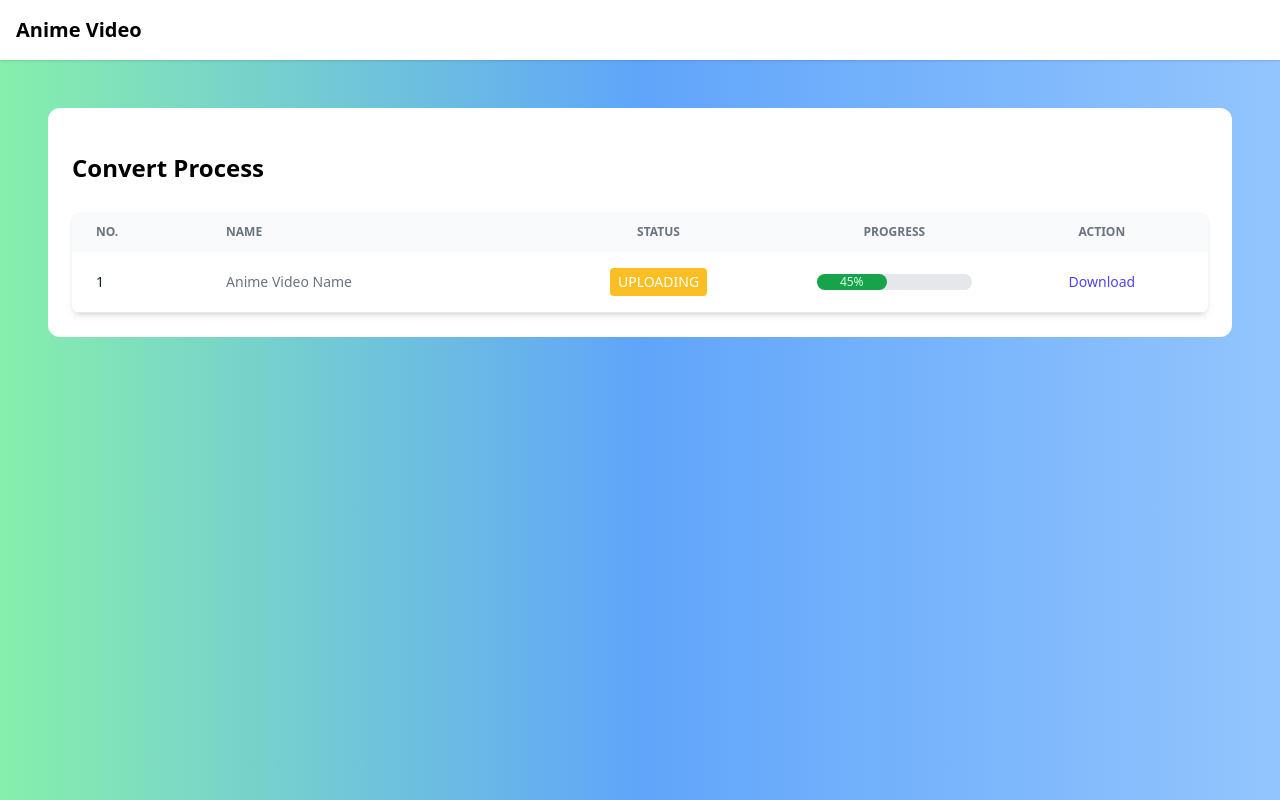
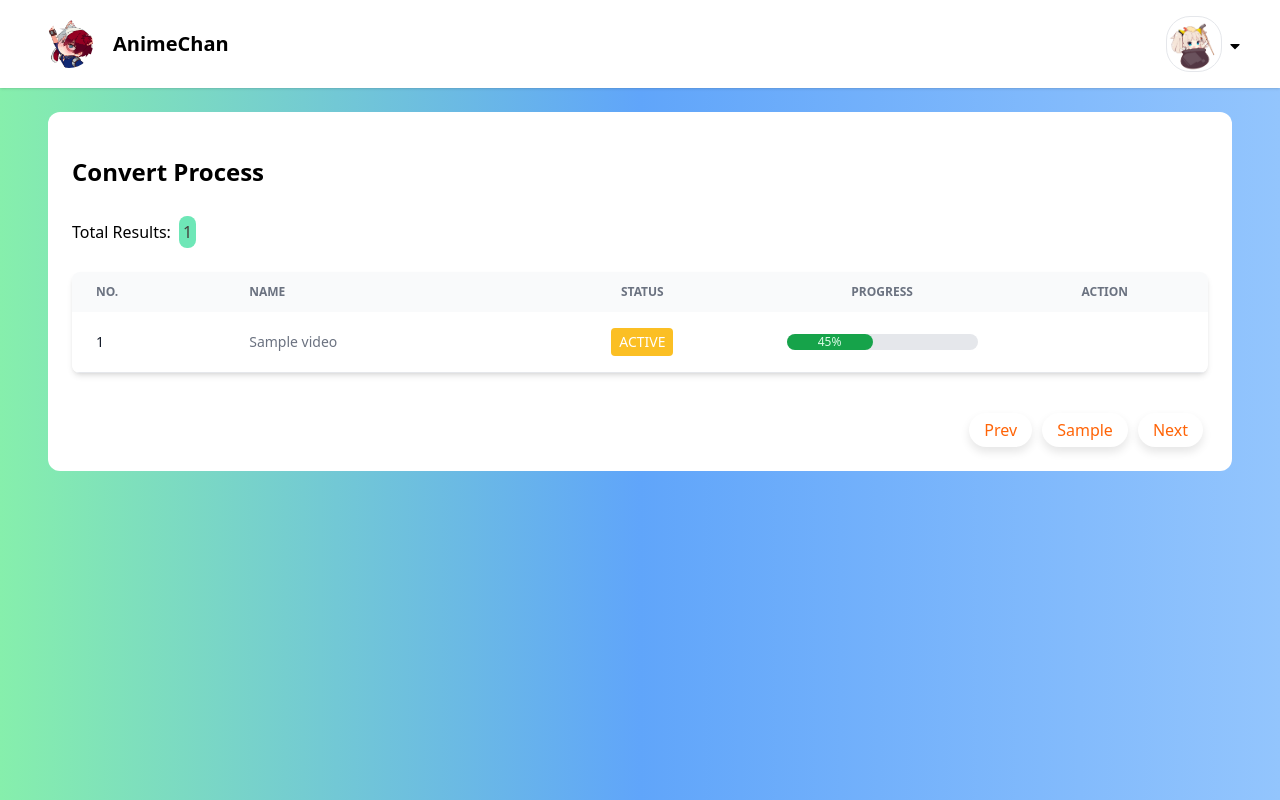
Before and after one commit to Tanh101/anime_video_converter, a Django app: template home/templates/home/details.html in a window 1280 px wide. Run offline with Django 4.2, Linux system fonts and the light colour scheme; the template is opened without the code that fills it: most values are stand-ins (such as "Sample title", 1, 10 or a date in 2020); style sheets or scripts are compiled from the project's sources; parts of the project's set-up code (start-up, migrations or seed data) failed here and were passed over; some libraries are stand-ins or nearby versions.

Commit message:
pagination and logout

```diff
--- a/home/models.py
+++ b/home/models.py
@@ -6,7 +6,7 @@ from auth_site.models import MyUser
 
 class Video(models.Model):
     id = models.AutoField(primary_key=True)
-    user = models.ForeignKey(User, on_delete=models.CASCADE, related_name='user_video', null=True)
+    user = models.ForeignKey(MyUser, on_delete=models.CASCADE, related_name='user_video', null=True)
     name = models.CharField(max_length=100)
     original_video_path = models.CharField(max_length=50, blank=True, null=True)
     converted_video_path = models.CharField(max_length=50, blank=True, null=True)
--- a/home/templates/home/details.html
+++ b/home/templates/home/details.html
@@ -5,17 +5,40 @@
 
 <head>
     <link rel="stylesheet" href="{% static 'css/app.css' %}" />
-    <meta charset="UTF-8">
-    <meta name="viewport" content="width=device-width, initial-scale=1.0">
+    <meta charset="UTF-8" />
+    <meta name="viewport" content="width=device-width, initial-scale=1.0" />
     <title>Upload</title>
     <script src="https://code.jquery.com/jquery-3.6.0.min.js"></script>
     <script src="https://cdn.tailwindcss.com"></script>
-    <script src="https://cdnjs.cloudflare.com/ajax/libs/toastr.js/latest/toastr.min.js" integrity="sha512-VEd+nq25CkR676O+pLBnDW09R7VQX9Mdiij052gVCp5yVH3jGtH70Ho/UUv4mJDsEdTvqRCFZg0NKGiojGnUCw==" crossorigin="anonymous" referrerpolicy="no-referrer"></script>
-    <link href="https://cdnjs.cloudflare.com/ajax/libs/toastr.js/latest/toastr.min.css" rel="stylesheet"/>
+    <script src="https://cdnjs.cloudflare.com/ajax/libs/toastr.js/latest/toastr.min.js"
+    integrity="sha512-VEd+nq25CkR676O+pLBnDW09R7VQX9Mdiij052gVCp5yVH3jGtH70Ho/UUv4mJDsEdTvqRCFZg0NKGiojGnUCw=="
+    crossorigin="anonymous" referrerpolicy="no-referrer"></script>
+    <script defer src="https://use.fontawesome.com/releases/v5.15.4/js/all.js" integrity="sha384-rOA1PnstxnOBLzCLMcre8ybwbTmemjzdNlILg8O7z1lUkLXozs4DHonlDtnE7fpc" crossorigin="anonymous"></script>
+    <link rel="stylesheet" href="https://kit.fontawesome.com/YOUR_KIT_CODE.css" integrity="SHA384-xxxxxxxxxxxxxxxxxxxxxxxxxxxxxxxx" crossorigin="anonymous">
     <style>
         .has-mask {
             position: absolute;
             clip: rect(10px, 150px, 130px, 10px);
+        }
+
+        .pagination-style-three a {
+            padding: 5px 15px;
+            background: #fff;
+            color: #ff6407;
+            border-radius: 25px;
+            box-shadow: 0px 5px 10px 0px rgba(0, 0, 0, 0.1);
+        }
+
+        .pagination-style-three a.selected,
+        .pagination-style-three a:hover,
+        .pagination-style-three a:active,
+        .pagination-style-three a:focus {
+            background: #ff6407;
+            color: #ffffff;
+        }
+
+        a {
+            margin: 0 5px;
         }
     </style>
 </head>
@@ -24,68 +47,99 @@
     <!-- component -->
     <div class="bg-gradient-to-r from-green-300 via-blue-400 to-blue-300 min-h-screen">
         <header class="header bg-white shadow">
-            <nav class="nav max-w-7xl mx-auto px-4 py-4 flex items-center justify-between">
-                <a href="/" class="nav_logo text-black font-semibold text-xl">Anime Video</a>
+            <nav class="mx-auto flex max-w-full items-center justify-between px-10 py-4">
+                <a href="/" class="nav_logo flex items-center text-xl font-semibold text-black">
+                    <img class="cover-fill mr-5 h-12 w-12 rounded-3xl" src="{% static 'images/logo2.png' %}" alt="" />
+                    <p>AnimeChan</p>
+                </a>
+                <div class="relative">
+                    <div id="drop-down-btn" class="cursor-pointer flex">
+                        <div class="flex pl-10 justify- text-center items-center">
+                            <img class="cover-fill h-14 w-14 rounded-3xl border" src="{% static 'images/avatar.png' %}"
+                                alt="">
+                            <i class="fas fa-solid fa-caret-down ml-2 mt-1 justify-center text-center"></i>
+                        </div>
+                    </div>
+                    <div id="drop-down" class="absolute hidden rounded border mt-3 border-gray-300 bg-white shadow-md">
+                        <p class="px-4 py-2 font-medium ">{{user_email}}</p>
+                        <form id="logout-form" action="" method="POST" class="d-none">
+                            {%csrf_token%}
+                            <button class="dropdown-item block px-10 py-2 text-gray-800 hover:bg-slate-200" onclick="event.preventDefault();document.getElementById('logout-form').submit();">
+                                Logout
+                            </button>
+                        </form>
+                    </div>
+                </div>
             </nav>
         </header>
 
-        <div class="flex flex-col bg-white p-6 rounded-xl m-12">
+        <div class="flex flex-col bg-white p-6 rounded-xl mx-12 my-6">
             <div class="my-5 flex justify-between">
                 <h2 class="mb-2 text-2xl font-bold">Convert Process</h2>
             </div>
-
+            <div class="flex mb-6 text-center items-center">
+                <h3 class="text-md ">Total Results: </h3>
+                <span class="ml-2 text-medium text-stone-700 bg-emerald-300 rounded-lg p-1">{{total_count}}</span>
+            </div>
             <div class="relative overflow-x-auto shadow-md sm:rounded-lg">
                 <table class="w-full text-left text-sm text-gray-500">
                     <thead class="bg-gray-50 text-xs uppercase text-gray-500">
                         <tr>
-                            <th scope="col" class="px-6 py-3">
-                                No.
-                            </th>
-                            <th scope="col" class="px-6 py-3">
-                                Name
-                            </th>
-                            <th scope="col" class="text-center px-6 py-3">
-                                Status
-                            </th>
-                            <th scope="col" class="text-center px-6 py-3">
-                                Progress
-                            </th>
-                            <th scope="col" class="text-center px-6 py-3">
-                                Action
-                            </th>
+                            <th scope="col" class="px-6 py-3">No.</th>
+                            <th scope="col" class="px-6 py-3">Name</th>
+                            <th scope="col" class="text-center px-6 py-3">Status</th>
+                            <th scope="col" class="text-center px-6 py-3">Progress</th>
+                            <th scope="col" class="text-center px-6 py-3">Action</th>
                         </tr>
                     </thead>
                     <tbody>
+                        {%for videos in page%}
                         <tr class="border-b bg-white hover:bg-gray-50">
                             <th scope="row" class="whitespace-nowrap px-6 py-4 font-medium text-gray-900">
-                                1
-                            </th>
-                            <td class="px-6 py-4">
-                                Anime Video Name
-                            </td>
+                                {{forloop.counter}}</th>
+                            <td class="px-6 py-4">{{videos.name}}</td>
                             <td class="px-6 py-4 text-center">
-                                <span class="inline-block bg-amber-400 text-white px-2 py-1 rounded">
-                                    UPLOADING
-                                </span>
+                                <span
+                                    class="inline-block bg-amber-400 text-white px-2 py-1 rounded uppercase">{{videos.status}}</span>
                             </td>
                             <td class="px-6 py-4 text-center">
                                 <div class="w-full bg-gray-200 rounded-full">
                                     <div class="bg-green-600 text-xs font-medium text-green-100 text-center p-0.5 leading-none rounded-full"
-                                        style="width: 45%">
-                                        45%
-                                    </div>
+                                        style="width: 45%">45%</div>
                                 </div>
                             </td>
+                            {%if videos.status == 'converted' %}
                             <td class="px-6 py-4 text-sm font-medium text-center">
-                                <a href="#" class="text-indigo-600 hover:text-indigo-900">Download</a>
+                                <a href="#" class="text-indigo-600 hover:text-indigo-900">Dowload</a>
                             </td>
+                            {%endif%}
                         </tr>
+                        {%endfor%}
                     </tbody>
                 </table>
             </div>
+            <div class="pagination pagination-style-three mt-10 flex justify-end">
+                {%if page_num > 1 %}
+                <a href="/details/{{ page_num|add:-1 }}">Prev</a>
+                {%else%}
+                <a class="pointer-events-none" href="/details/{{ page_num|add:-1 }}">Prev</a>
+                {%endif%}
+                {%for i in page_array%}
+                {%if page_num == i%}
+                <a class="selected" href="/details/{{i}}">{{i}}</a>
+                {%else%}
+                <a href="/details/{{i}}">{{i}}</a>
+                {%endif%}
+                {%endfor%}
+                {%if page_num > total_page %}
+                <a class="pointer-events-none" href="/details/{{ page_num|add:+1 }}">Next</a>
+                {%else%}
+                <a href="/details/{{ page_num|add:+1 }}">Next</a>
+                {%endif%}
             </div>
         </div>
-
+    </div>
+</body>
 {% if messages %}
 {% for message in messages %}
 {% if message.tags == 'success'%}
@@ -99,6 +153,20 @@
 {% endif %}
 {% endfor %}
 {% endif %}
-</body>
+<script>
+    let isPressed = true;
+    document.getElementById("drop-down-btn").onclick = function () { myFunction() };
+
+    function myFunction() {
+        if (isPressed) {
+            document.getElementById("drop-down").classList.remove("hidden");
+            isPressed = false;
+        }
+        else {
+            document.getElementById("drop-down").classList.add("hidden");
+            isPressed = true;
+        }
+    }
+</script>
 
 </html>
--- a/home/urls.py
+++ b/home/urls.py
@@ -3,5 +3,5 @@ from home import views
 
 urlpatterns = [
     path("upload", views.upload, name="upload"),
-    path("details", views.details, name="details"),
+    path('details/<int:page_num>/', views.details, name='details')
 ]
```
Also changed, not shown: home/views.py (+28 -2 lines), auth_site/migrations/0009_merge_20230918_1716.py (added), dist/images/avatar.png (added), home/migrations/0001_initial.py, home/migrations/0002_alter_video_user.py (deleted), home/migrations/0002_generate_videos_data.py (deleted). Lines whose indentation alone changed are shown as unchanged.
